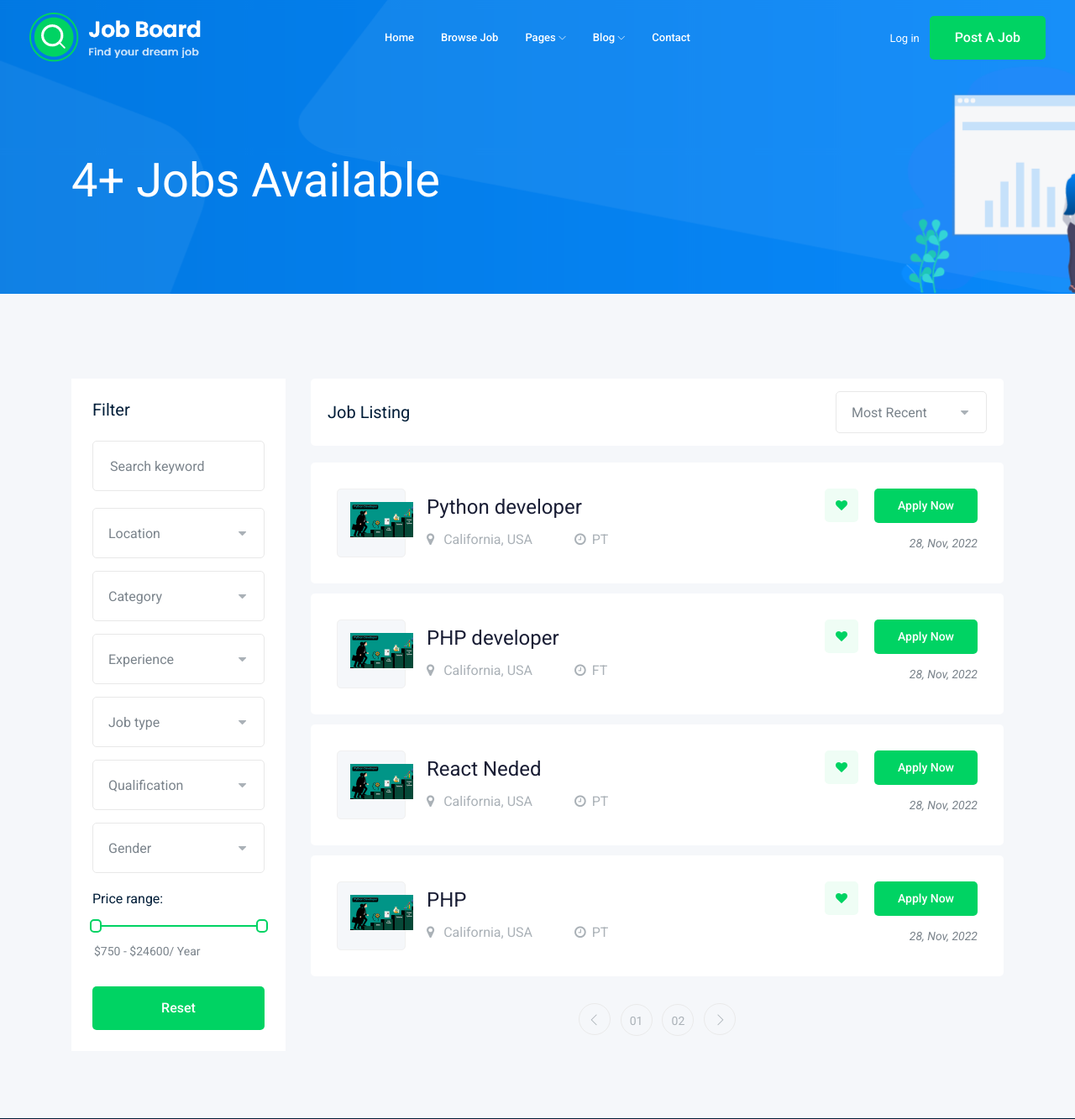
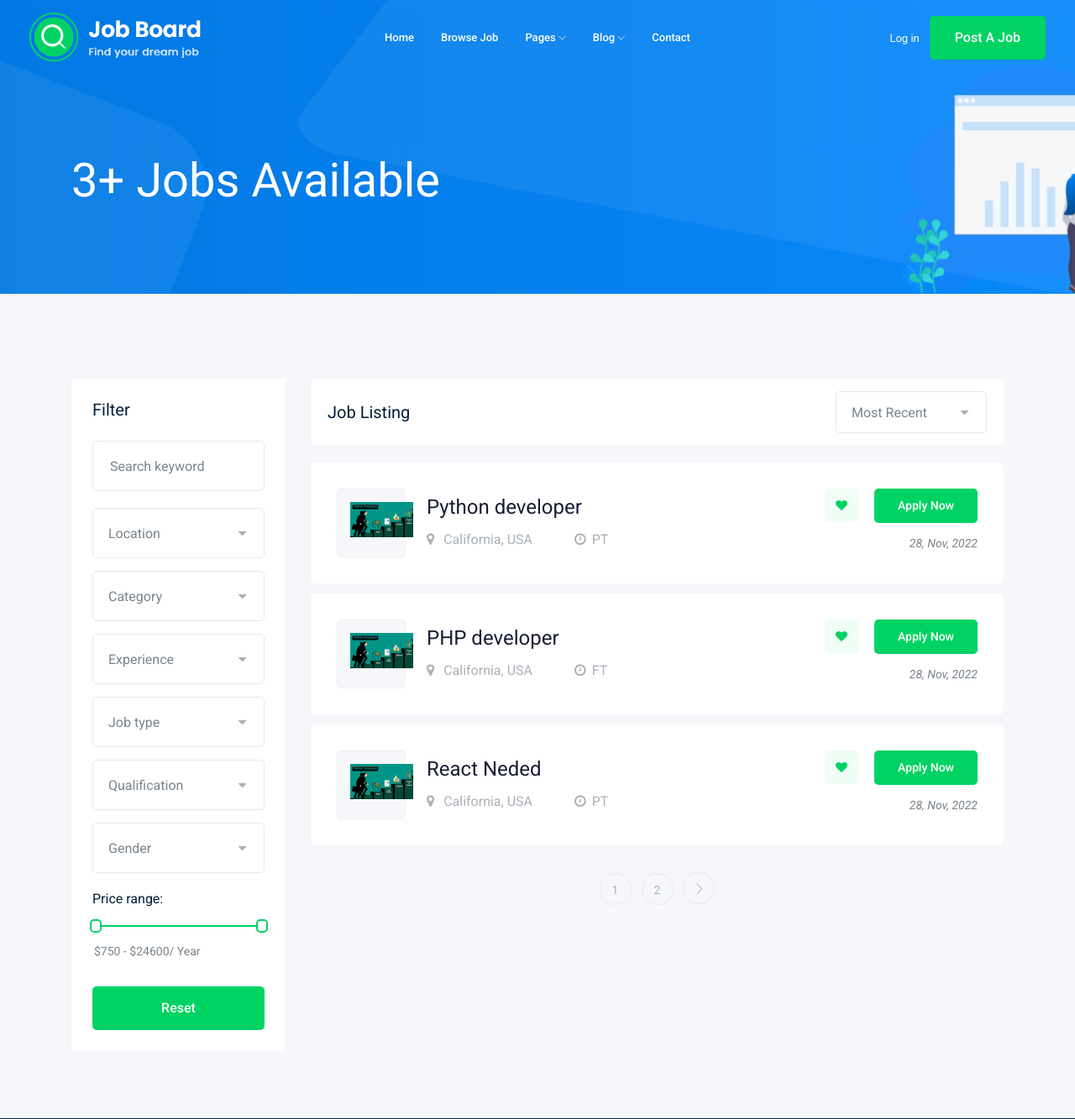
Before and after one commit to MohamedSamySalah/job-Board-byDjango, a Django app: page /jobs/ in a window 1280 px wide. Shown: the top 1333 px of the page at 84% size. Run offline with Django 4.2, Linux system fonts and the light colour scheme; data comes from the database, SQL or seed files in the repository; both versions use the stored data as it was after the commit; some libraries are stand-ins or nearby versions.

Commit message:
modify on pagination in templates and view

```diff
--- a/job/templates/alljobs.html
+++ b/job/templates/alljobs.html
@@ -154,18 +154,27 @@
                                 </div>
                                 {% endfor %}
                             </div>
+                            {% if jobs.has_other_pages%}
                             <div class="row">
                                 <div class="col-lg-12">
                                     <div class="pagination_wrap">
                                         <ul>
-                                            <li><a href="#"> <i class="ti-angle-left"></i> </a></li>
-                                            <li><a href="#"><span>01</span></a></li>
-                                            <li><a href="#"><span>02</span></a></li>
-                                            <li><a href="#"> <i class="ti-angle-right"></i> </a></li>
+                                            {% if jobs.has_previous %}
+                                            <li><a href="?page={{jobs.previous_page_number}}"> <i class="ti-angle-left"></i> </a></li>
+                                            {% endif %}
+
+                                            {% for i in jobs.paginator.page_range %}
+                                            <li><a href="?page={{i}}"><span>{{i}}</span></a></li>
+                                            {% endfor%}
+
+                                            {% if jobs.has_next %}
+                                            <li><a href="?page={{jobs.next_page_number}}"> <i class="ti-angle-right"></i> </a></li>
+                                            {% endif %}
                                         </ul>
                                     </div>
                                 </div>
                             </div>
+                            {% endif %}
                         </div>
                     </div>
                 </div>
--- a/job/views.py
+++ b/job/views.py
@@ -1,13 +1,31 @@
 from django.shortcuts import render
 from .models import Jobs,Category
+from django.core.paginator import Paginator
+
 # Create your views here.
 
 
 def all_jobs(request):
     job_list = Jobs.objects.all()
     category_list = Category.objects.all()
+    p = Paginator(job_list, 3)
+    # print('number of object',p.count)
+    # print('number of page contain objects',p.num_pages)
+    # print('number of page range',p.page_range)
+    # print("-"*45)
+    # page1 = p.page(1)
+    # print(page1)
+    # print(page1.object_list)
+    # print("-"*45)
+    # print(page1.has_next())
+    # print(page1.has_previous())
+    # print(page1.next_page_number())
+    page_number = request.GET.get('page')
+    print(page_number)
+    page_obj = p.get_page(page_number)
+
     context = {
-        'jobs': job_list,
+        'jobs': page_obj,
         'job_cat': category_list
     }
     return render(request,'alljobs.html',context)
```
Also changed, not shown: db.sqlite3, media/jobs/Python_developer_45QCoYE.png (added).
